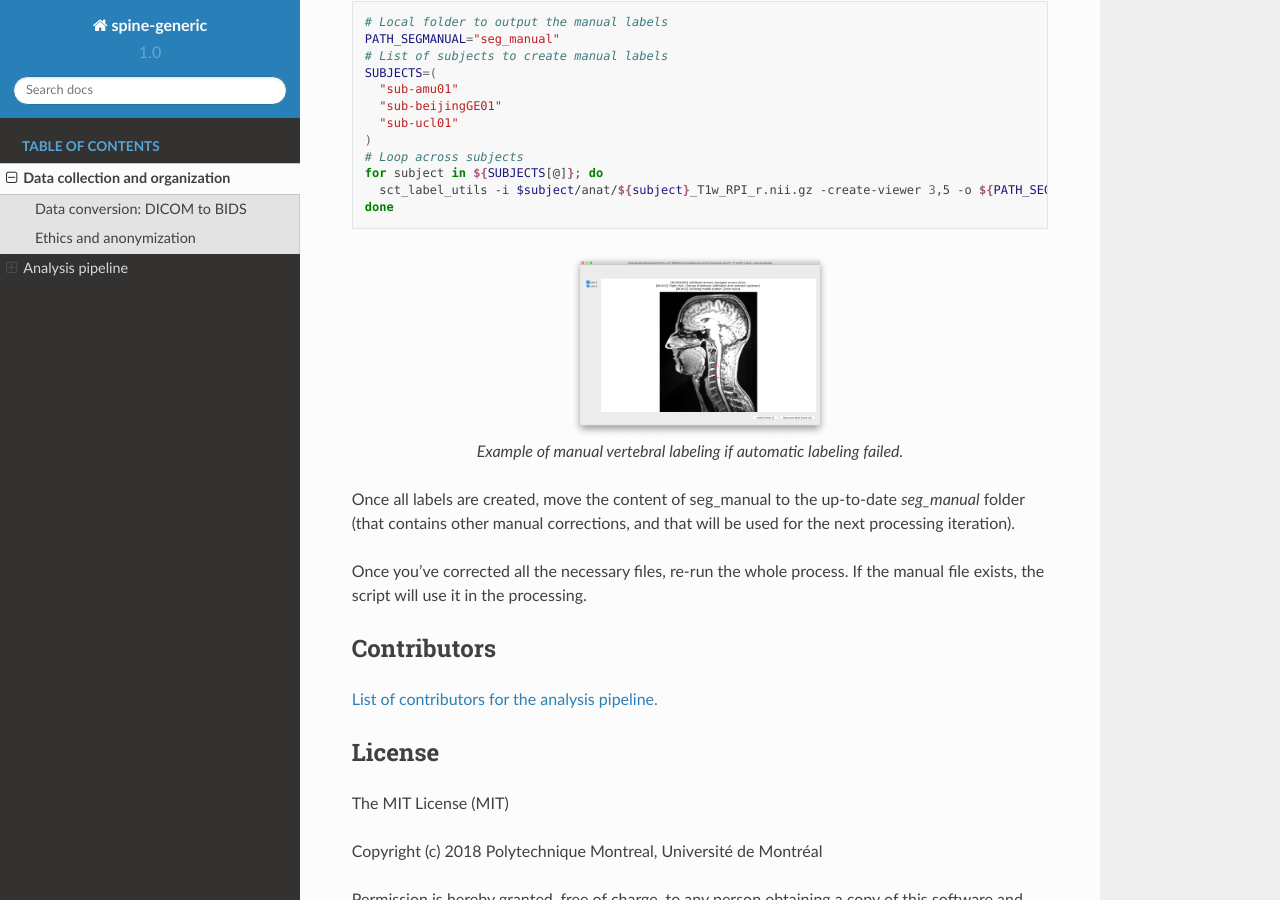
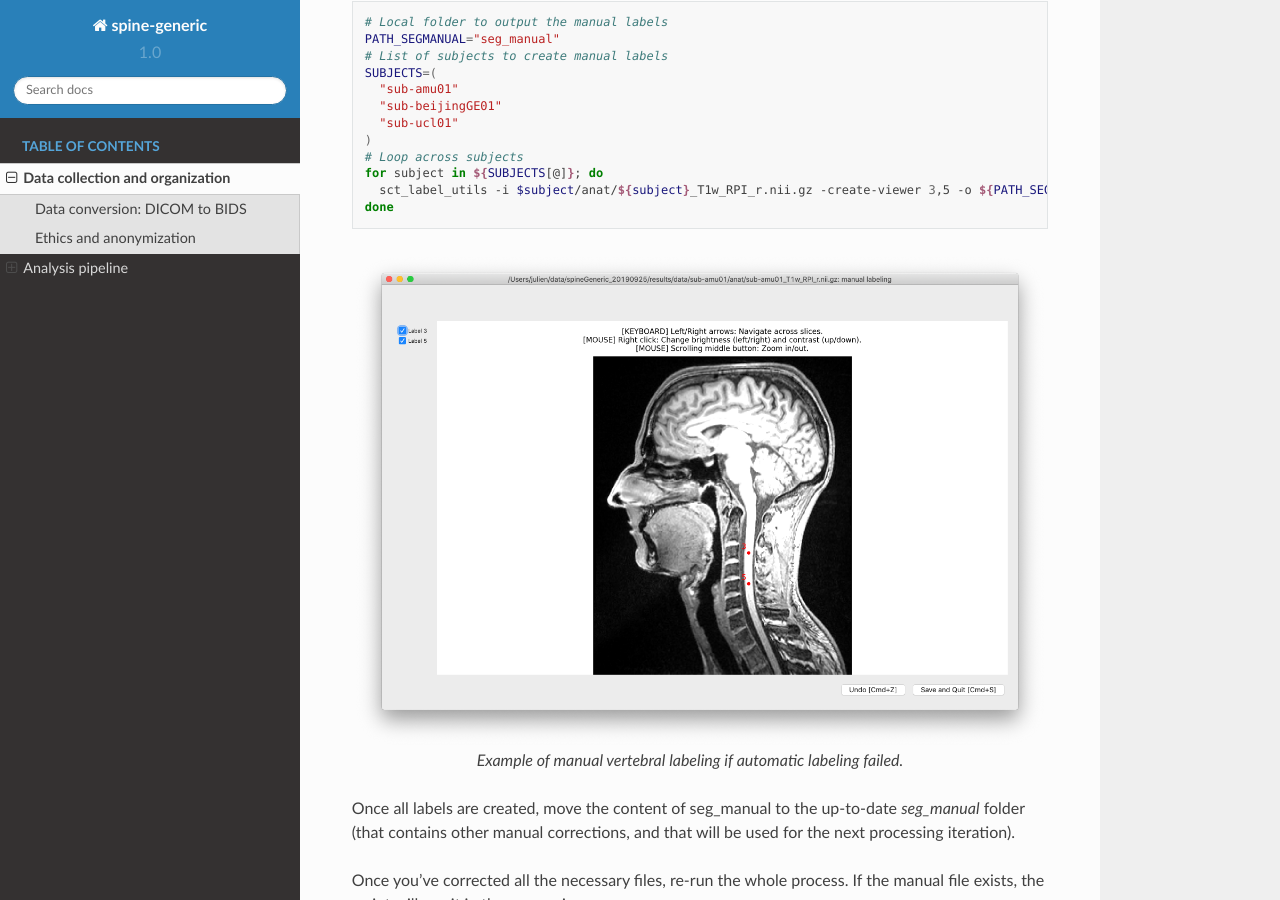
Before and after one commit to spine-generic/spine-generic, a Sphinx documentation site: the page built from docs/documentation.rst, in a window 1280 px wide and 900 px high, scrolled down 5932 px. Built offline with Sphinx 7.4.7 and the Read the Docs theme 2.0.0, drawn with Linux system fonts in a browser that asks for light colours.

Commit message:
documentation.rst: Changed image width

```diff
--- a/docs/documentation.rst
+++ b/docs/documentation.rst
@@ -330,7 +330,7 @@ subjects that require manual labeling. Here is the procedure:
 
 .. figure:: _static/vertebral_labeling.png
    :align: center
-   :scale: 10%
+   :width: 100%
 
    Example of manual vertebral labeling if automatic labeling failed.
 
```
